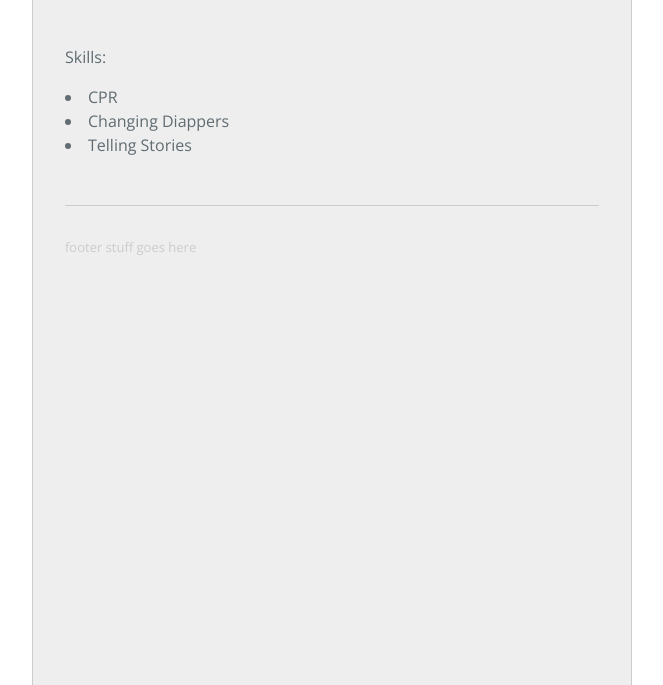
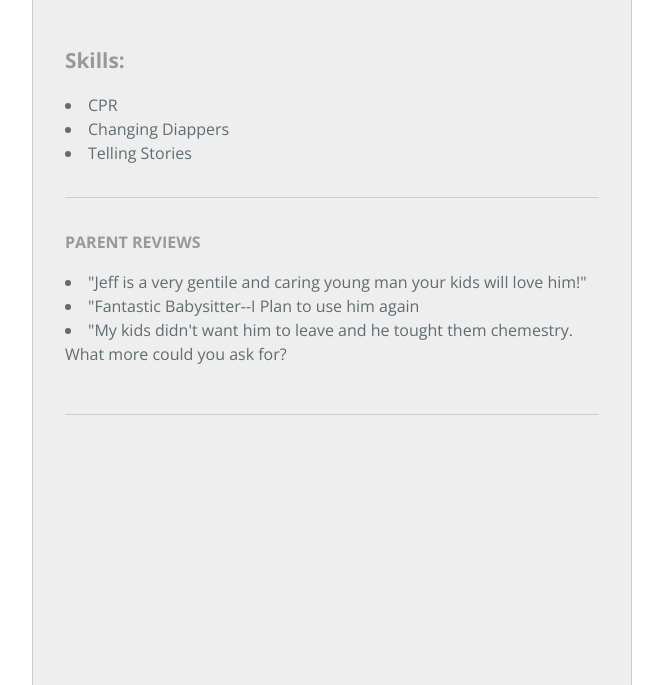
Before and after one commit to jacobfrank96/robbyN, a plain HTML site: page index.html in a window 1280 px wide. Shown: the part 115-800 px from the top of the page, without its empty margins (308-971 px from the left). Drawn offline with nearby package versions, Linux system fonts and the light colour scheme.

Commit message:
Update index.html

```diff
--- a/index.html
+++ b/index.html
@@ -17,18 +17,24 @@
       </section>
 
       <section class="main-content">
-          <p>Skills:</p>
+          <h2>Skills:</h2>
           <li>CPR</li>
-
           <li>Changing Diappers</li>
           <li>Telling Stories</li>
+
+          <hr>
+
+          <h3>Parent reviews</h3>
+          <li>"Jeff is a very gentile and caring young man your kids will love him!"</li>
+          <li>"Fantastic Babysitter--I Plan to use him again</li>
+          <li>"My kids didn't want him to leave and he tought them chemestry. What more could you ask for?</li>
 
         </ul>
       </section>
 
       <footer class="site-footer">
         <hr>
-        <p>footer stuff goes here</p>
+        <p></p>
       </footer>
 
     </div>
```
